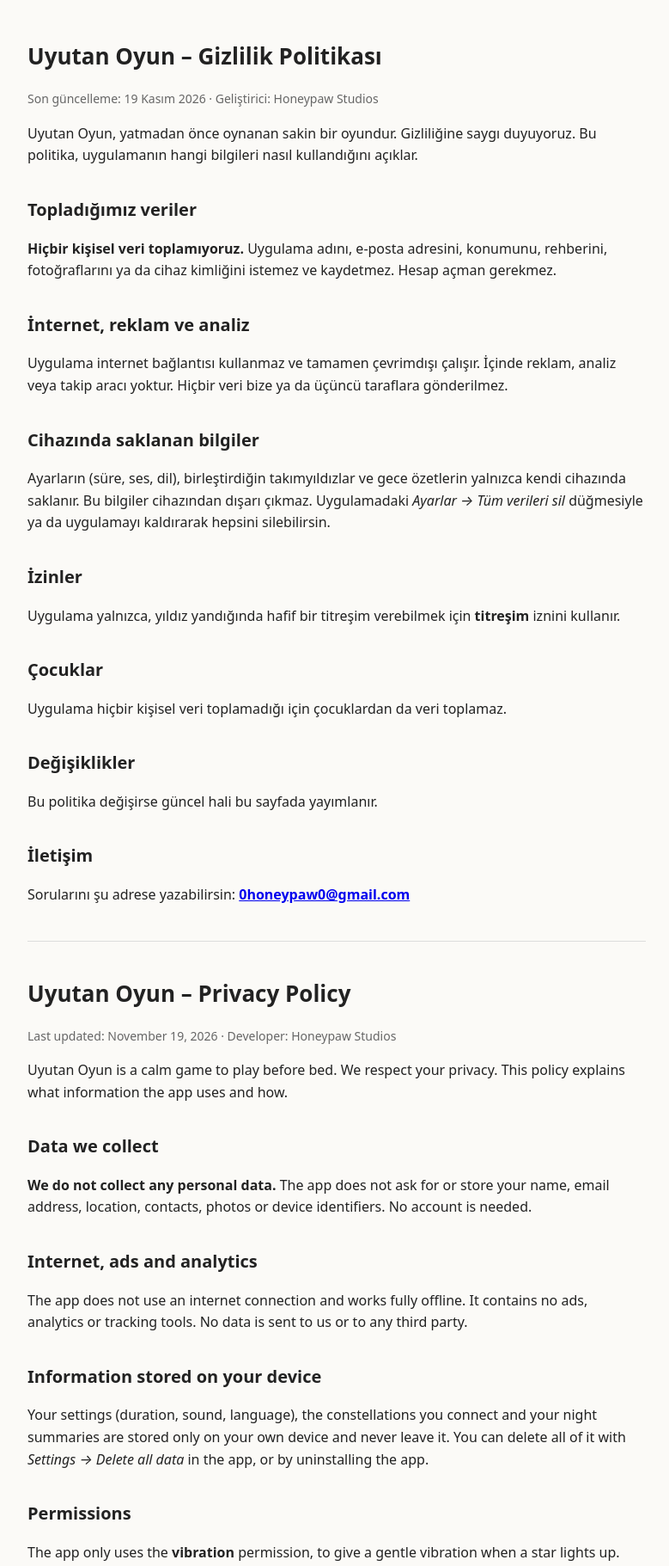
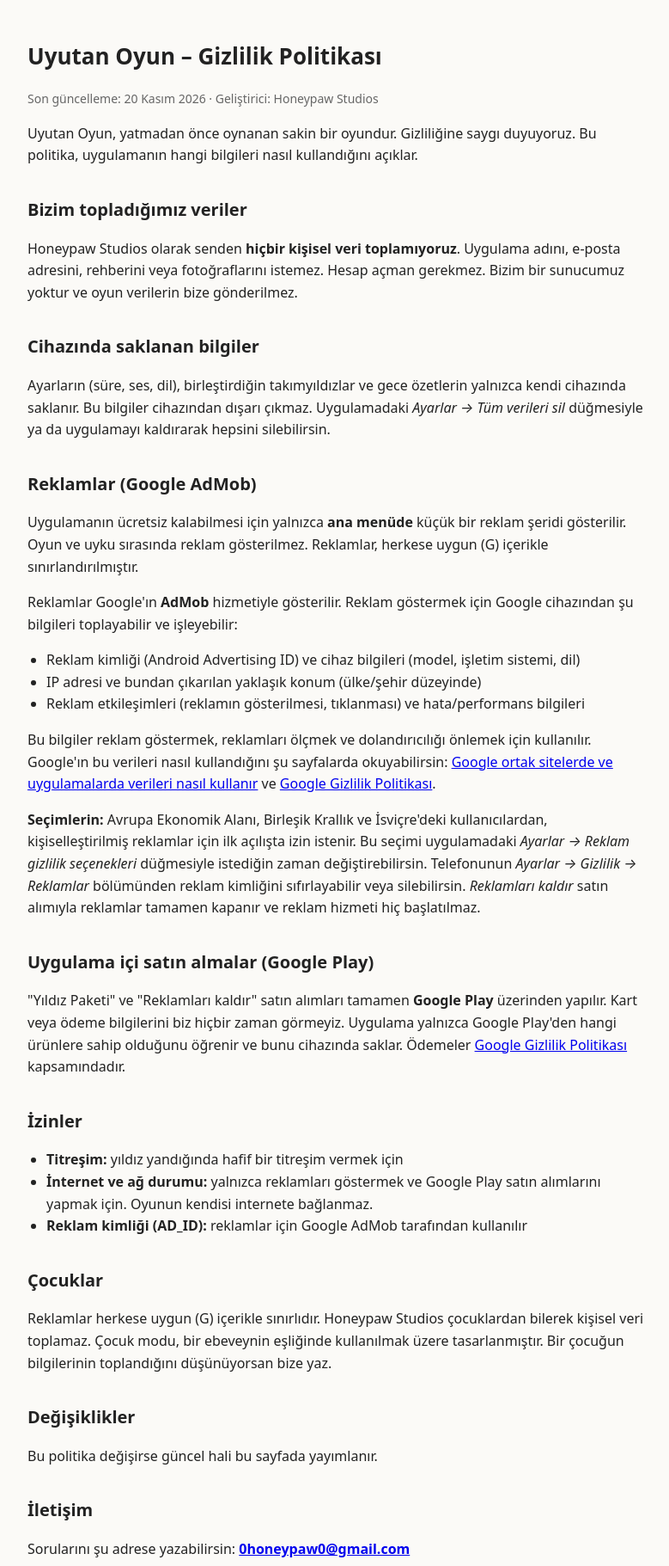
Before and after one commit to honeypaw-studios/honeypaw-studios.github.io, a plain HTML site: page uyutan-oyun/privacy.html in a window 1280 px wide. Shown: the top 1821 px of the page at 86% size, without its empty margins (248-1027 px from the left). Drawn offline with Linux system fonts and the light colour scheme.

Commit message:
Add files via upload

```diff
--- a/uyutan-oyun/privacy.html
+++ b/uyutan-oyun/privacy.html
@@ -1,41 +1,87 @@
 <!DOCTYPE html>
 <html lang="tr"><head><meta charset="utf-8"><meta name="viewport" content="width=device-width,initial-scale=1">
 <title>Uyutan Oyun – Gizlilik Politikası / Privacy Policy</title>
-<style>body{font-family:system-ui,-apple-system,Segoe UI,Roboto,sans-serif;max-width:720px;margin:0 auto;padding:28px 20px 60px;line-height:1.6;color:#222;background:#fbfaf7}h1{font-size:26px}h2{margin-top:34px;font-size:20px}hr{border:none;border-top:1px solid #ddd;margin:40px 0}.muted{color:#666;font-size:14px}</style></head>
+<style>body{font-family:system-ui,-apple-system,Segoe UI,Roboto,sans-serif;max-width:720px;margin:0 auto;padding:28px 20px 60px;line-height:1.6;color:#222;background:#fbfaf7}h1{font-size:26px}h2{margin-top:34px;font-size:20px}hr{border:none;border-top:1px solid #ddd;margin:40px 0}.muted{color:#666;font-size:14px}ul{padding-left:22px}</style></head>
 <body>
 <h1>Uyutan Oyun – Gizlilik Politikası</h1>
-<p class="muted">Son güncelleme: 19 Kasım 2026 · Geliştirici: Honeypaw Studios</p>
+<p class="muted">Son güncelleme: 20 Kasım 2026 · Geliştirici: Honeypaw Studios</p>
 <p>Uyutan Oyun, yatmadan önce oynanan sakin bir oyundur. Gizliliğine saygı duyuyoruz. Bu politika, uygulamanın hangi bilgileri nasıl kullandığını açıklar.</p>
-<h2>Topladığımız veriler</h2>
-<p><b>Hiçbir kişisel veri toplamıyoruz.</b> Uygulama adını, e-posta adresini, konumunu, rehberini, fotoğraflarını ya da cihaz kimliğini istemez ve kaydetmez. Hesap açman gerekmez.</p>
-<h2>İnternet, reklam ve analiz</h2>
-<p>Uygulama internet bağlantısı kullanmaz ve tamamen çevrimdışı çalışır. İçinde reklam, analiz veya takip aracı yoktur. Hiçbir veri bize ya da üçüncü taraflara gönderilmez.</p>
+
+<h2>Bizim topladığımız veriler</h2>
+<p>Honeypaw Studios olarak senden <b>hiçbir kişisel veri toplamıyoruz</b>. Uygulama adını, e-posta adresini, rehberini veya fotoğraflarını istemez. Hesap açman gerekmez. Bizim bir sunucumuz yoktur ve oyun verilerin bize gönderilmez.</p>
+
 <h2>Cihazında saklanan bilgiler</h2>
 <p>Ayarların (süre, ses, dil), birleştirdiğin takımyıldızlar ve gece özetlerin yalnızca kendi cihazında saklanır. Bu bilgiler cihazından dışarı çıkmaz. Uygulamadaki <i>Ayarlar → Tüm verileri sil</i> düğmesiyle ya da uygulamayı kaldırarak hepsini silebilirsin.</p>
+
+<h2>Reklamlar (Google AdMob)</h2>
+<p>Uygulamanın ücretsiz kalabilmesi için yalnızca <b>ana menüde</b> küçük bir reklam şeridi gösterilir. Oyun ve uyku sırasında reklam gösterilmez. Reklamlar, herkese uygun (G) içerikle sınırlandırılmıştır.</p>
+<p>Reklamlar Google'ın <b>AdMob</b> hizmetiyle gösterilir. Reklam göstermek için Google cihazından şu bilgileri toplayabilir ve işleyebilir:</p>
+<ul>
+<li>Reklam kimliği (Android Advertising ID) ve cihaz bilgileri (model, işletim sistemi, dil)</li>
+<li>IP adresi ve bundan çıkarılan yaklaşık konum (ülke/şehir düzeyinde)</li>
+<li>Reklam etkileşimleri (reklamın gösterilmesi, tıklanması) ve hata/performans bilgileri</li>
+</ul>
+<p>Bu bilgiler reklam göstermek, reklamları ölçmek ve dolandırıcılığı önlemek için kullanılır. Google'ın bu verileri nasıl kullandığını şu sayfalarda okuyabilirsin: <a href="https://policies.google.com/technologies/partner-sites">Google ortak sitelerde ve uygulamalarda verileri nasıl kullanır</a> ve <a href="https://policies.google.com/privacy">Google Gizlilik Politikası</a>.</p>
+<p><b>Seçimlerin:</b> Avrupa Ekonomik Alanı, Birleşik Krallık ve İsviçre'deki kullanıcılardan, kişiselleştirilmiş reklamlar için ilk açılışta izin istenir. Bu seçimi uygulamadaki <i>Ayarlar → Reklam gizlilik seçenekleri</i> düğmesiyle istediğin zaman değiştirebilirsin. Telefonunun <i>Ayarlar → Gizlilik → Reklamlar</i> bölümünden reklam kimliğini sıfırlayabilir veya silebilirsin. <i>Reklamları kaldır</i> satın alımıyla reklamlar tamamen kapanır ve reklam hizmeti hiç başlatılmaz.</p>
+
+<h2>Uygulama içi satın almalar (Google Play)</h2>
+<p>"Yıldız Paketi" ve "Reklamları kaldır" satın alımları tamamen <b>Google Play</b> üzerinden yapılır. Kart veya ödeme bilgilerini biz hiçbir zaman görmeyiz. Uygulama yalnızca Google Play'den hangi ürünlere sahip olduğunu öğrenir ve bunu cihazında saklar. Ödemeler <a href="https://policies.google.com/privacy">Google Gizlilik Politikası</a> kapsamındadır.</p>
+
 <h2>İzinler</h2>
-<p>Uygulama yalnızca, yıldız yandığında hafif bir titreşim verebilmek için <b>titreşim</b> iznini kullanır.</p>
+<ul>
+<li><b>Titreşim:</b> yıldız yandığında hafif bir titreşim vermek için</li>
+<li><b>İnternet ve ağ durumu:</b> yalnızca reklamları göstermek ve Google Play satın alımlarını yapmak için. Oyunun kendisi internete bağlanmaz.</li>
+<li><b>Reklam kimliği (AD_ID):</b> reklamlar için Google AdMob tarafından kullanılır</li>
+</ul>
+
 <h2>Çocuklar</h2>
-<p>Uygulama hiçbir kişisel veri toplamadığı için çocuklardan da veri toplamaz.</p>
+<p>Reklamlar herkese uygun (G) içerikle sınırlıdır. Honeypaw Studios çocuklardan bilerek kişisel veri toplamaz. Çocuk modu, bir ebeveynin eşliğinde kullanılmak üzere tasarlanmıştır. Bir çocuğun bilgilerinin toplandığını düşünüyorsan bize yaz.</p>
+
 <h2>Değişiklikler</h2>
 <p>Bu politika değişirse güncel hali bu sayfada yayımlanır.</p>
+
 <h2>İletişim</h2>
 <p>Sorularını şu adrese yazabilirsin: <b><a href="mailto:0honeypaw0@gmail.com">0honeypaw0@gmail.com</a></b></p>
+
 <hr>
+
 <h1>Uyutan Oyun – Privacy Policy</h1>
-<p class="muted">Last updated: November 19, 2026 · Developer: Honeypaw Studios</p>
+<p class="muted">Last updated: November 20, 2026 · Developer: Honeypaw Studios</p>
 <p>Uyutan Oyun is a calm game to play before bed. We respect your privacy. This policy explains what information the app uses and how.</p>
+
 <h2>Data we collect</h2>
-<p><b>We do not collect any personal data.</b> The app does not ask for or store your name, email address, location, contacts, photos or device identifiers. No account is needed.</p>
-<h2>Internet, ads and analytics</h2>
-<p>The app does not use an internet connection and works fully offline. It contains no ads, analytics or tracking tools. No data is sent to us or to any third party.</p>
+<p>We, Honeypaw Studios, <b>do not collect any personal data</b> from you. The app does not ask for your name, email address, contacts or photos. No account is needed. We have no servers, and your game data is never sent to us.</p>
+
 <h2>Information stored on your device</h2>
 <p>Your settings (duration, sound, language), the constellations you connect and your night summaries are stored only on your own device and never leave it. You can delete all of it with <i>Settings → Delete all data</i> in the app, or by uninstalling the app.</p>
+
+<h2>Advertising (Google AdMob)</h2>
+<p>To keep the app free, a small banner ad is shown <b>only on the main menu</b>. No ads are shown while playing or sleeping. Ads are limited to content suitable for everyone (G).</p>
+<p>Ads are served by Google's <b>AdMob</b> service. To show ads, Google may collect and process the following from your device:</p>
+<ul>
+<li>Advertising ID (Android Advertising ID) and device information (model, operating system, language)</li>
+<li>IP address and an approximate location derived from it (country/city level)</li>
+<li>Ad interactions (ad views and clicks) and diagnostics/performance data</li>
+</ul>
+<p>This information is used to serve and measure ads and to prevent fraud. You can read how Google uses this data here: <a href="https://policies.google.com/technologies/partner-sites">How Google uses information from sites or apps that use its services</a> and the <a href="https://policies.google.com/privacy">Google Privacy Policy</a>.</p>
+<p><b>Your choices:</b> Users in the European Economic Area, the UK and Switzerland are asked for consent to personalized ads when the app is first opened. You can change this choice at any time with <i>Settings → Ad privacy options</i> in the app. You can reset or delete your advertising ID under <i>Settings → Privacy → Ads</i> on your phone. Buying <i>Remove ads</i> turns ads off completely, and the ad service is not started at all.</p>
+
+<h2>In-app purchases (Google Play)</h2>
+<p>The "Star Pack" and "Remove ads" purchases are handled entirely by <b>Google Play</b>. We never see your card or payment details. The app only learns from Google Play which items you own and stores that on your device. Payments are covered by the <a href="https://policies.google.com/privacy">Google Privacy Policy</a>.</p>
+
 <h2>Permissions</h2>
-<p>The app only uses the <b>vibration</b> permission, to give a gentle vibration when a star lights up.</p>
+<ul>
+<li><b>Vibration:</b> to give a gentle vibration when a star lights up</li>
+<li><b>Internet and network state:</b> only to show ads and make Google Play purchases. The game itself does not connect to the internet.</li>
+<li><b>Advertising ID (AD_ID):</b> used by Google AdMob for ads</li>
+</ul>
+
 <h2>Children</h2>
-<p>Because the app collects no personal data, it collects no data from children either.</p>
+<p>Ads are limited to content suitable for everyone (G). Honeypaw Studios does not knowingly collect personal data from children. Kids mode is designed to be used together with a parent. If you believe a child's information has been collected, please contact us.</p>
+
 <h2>Changes</h2>
 <p>If this policy changes, the updated version will be published on this page.</p>
+
 <h2>Contact</h2>
 <p>You can send questions to: <b><a href="mailto:0honeypaw0@gmail.com">0honeypaw0@gmail.com</a></b></p>
 </body></html>
```
